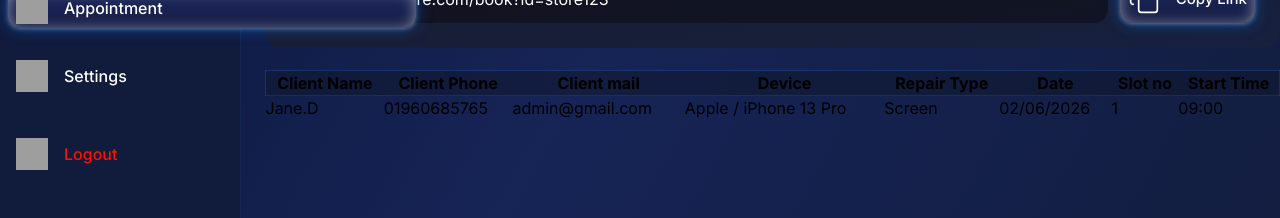
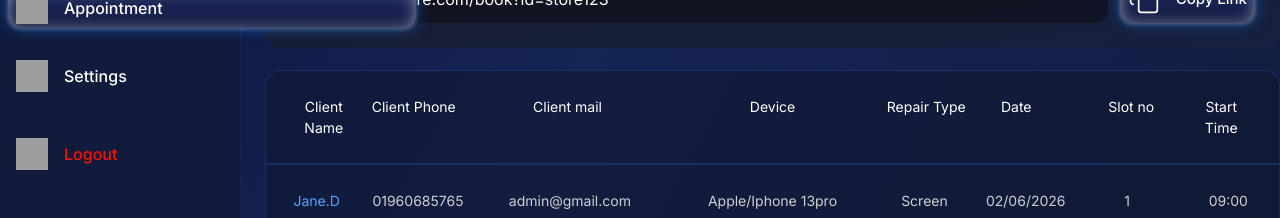
Before and after one commit to riponmondalbd/Task-dashboard, a React (Vite) app: page /appointments in a window 1280 px wide. Shown: the part 582-800 px from the top of the page. Built offline with nearby package versions, Linux system fonts and the light colour scheme; grey boxes are pictures that could not be loaded.

Commit message:
finally complete table data, i made the hole things manually

```diff
--- a/src/components/NavContent/Appointments/Appointment.jsx
+++ b/src/components/NavContent/Appointments/Appointment.jsx
@@ -1,7 +1,7 @@
 import TopNavbar from "../../common/TopNavbar";
 import BookingLink from "./BookingLink";
 import Cards from "./Cards";
-import Table from "./Table";
+import TableData from "./TableData";
 
 const Appointment = () => {
   return (
@@ -10,7 +10,7 @@ const Appointment = () => {
       <div className="pl-6 py-6 pr-6 xl:pr-0 space-y-5.5">
         <Cards />
         <BookingLink />
-        <Table />
+        <TableData />
       </div>
     </div>
   );
--- a/src/components/NavContent/Appointments/Table.jsx
+++ /dev/null
@@ -1,34 +0,0 @@
-const Table = () => {
-  return (
-    <div>
-      <table className="w-full">
-        <thead className="bg-[#0F172B80] border border-[#2B7FFF33]">
-          <tr>
-            <th> Client Name</th>
-            <th> Client Phone</th>
-            <th> Client mail</th>
-            <th> Device</th>
-            <th> Repair Type</th>
-            <th> Date</th>
-            <th> Slot no</th>
-            <th> Start Time</th>
-          </tr>
-        </thead>
-        <tbody>
-          <tr>
-            <td>Jane.D</td>
-            <td>01960685765</td>
-            <td>admin@gmail.com</td>
-            <td>Apple / iPhone 13 Pro</td>
-            <td>Screen</td>
-            <td>02/06/2026</td>
-            <td>1</td>
-            <td>09:00</td>
-          </tr>
-        </tbody>
-      </table>
-    </div>
-  );
-};
-
-export default Table;
--- /dev/null
+++ b/src/components/NavContent/Appointments/TableData.jsx
@@ -0,0 +1,135 @@
+const data = [
+  {
+    ClientName: "Jane.D",
+    ClientPhone: "01960685765",
+    Clientmail: "admin@gmail.com",
+    Device: "Apple/Iphone 13pro",
+    RepairType: "Screen",
+    Date: "02/06/2026",
+    Slotno: "1",
+    StartTime: "09:00",
+  },
+  {
+    ClientName: "Jane.D",
+    ClientPhone: "01960685765",
+    Clientmail: "admin@gmail.com",
+    Device: "Apple/Iphone 13pro",
+    RepairType: "Screen",
+    Date: "02/06/2026",
+    Slotno: "1",
+    StartTime: "10:00",
+  },
+  {
+    ClientName: "Jane.D",
+    ClientPhone: "01960685765",
+    Clientmail: "admin@gmail.com",
+    Device: "Apple/Iphone 13pro",
+    RepairType: "Screen",
+    Date: "02/06/2026",
+    Slotno: "1",
+    StartTime: "11:00",
+  },
+  {
+    ClientName: "Jane.D",
+    ClientPhone: "01960685765",
+    Clientmail: "admin@gmail.com",
+    Device: "Apple/Iphone 13pro",
+    RepairType: "Screen",
+    Date: "02/06/2026",
+    Slotno: "1",
+    StartTime: "12:00",
+  },
+  {
+    ClientName: "Jane.D",
+    ClientPhone: "01960685765",
+    Clientmail: "admin@gmail.com",
+    Device: "Apple/Iphone 13pro",
+    RepairType: "Screen",
+    Date: "02/06/2026",
+    Slotno: "1",
+    StartTime: "02:00",
+  },
+  {
+    ClientName: "Jane.D",
+    ClientPhone: "01960685765",
+    Clientmail: "admin@gmail.com",
+    Device: "Apple/Iphone 13pro",
+    RepairType: "Screen",
+    Date: "02/06/2026",
+    Slotno: "1",
+    StartTime: "03:00",
+  },
+];
+
+const TableData = () => {
+  return (
+    <div className="bg-[#0F172B80] border border-[#2B7FFF33]  rounded-2xl">
+      <div>
+        {/* data head */}
+        <div className="grid grid-cols-2 md:grid-cols-4 lg:grid-cols-5 xl:grid-cols-10 gap-3 border-b border-b-[#162F61] py-6.25">
+          <p className="pl-6.25 text-white text-[14px] font-normal text-center">
+            Client Name
+          </p>
+          <p className=" text-white text-[14px] font-normal text-center">
+            Client Phone
+          </p>
+          <p className="text-white text-[14px] font-normal text-center xl:col-span-2 hidden md:block">
+            Client mail
+          </p>
+          <p className="text-white text-[14px] font-normal text-center xl:col-span-2 hidden md:block">
+            Device
+          </p>
+          <p className="text-white text-[14px] font-normal text-center hidden lg:block">
+            Repair Type
+          </p>
+          <p className="text-white text-[14px] font-normal text-center hidden xl:block pr-6.25">
+            Date
+          </p>
+          <p className="text-white text-[14px] font-normal text-center hidden xl:block">
+            Slot no
+          </p>
+          <p className="pr-6.25 text-white text-[14px] font-normal text-center hidden xl:block">
+            Start Time
+          </p>
+        </div>
+
+        {/* data body */}
+        <div>
+          {data.map((d, index) => (
+            <div
+              key={index}
+              className="grid grid-cols-2 md:grid-cols-4 lg:grid-cols-5 xl:grid-cols-10 py-6.25 border-t border-t-[#162F61]"
+            >
+              <p className="text-[#51A2FF] text-[14px] font-normal text-center">
+                {d.ClientName}
+              </p>
+              <p className="text-[#CFCFCF] text-[14px] font-normal text-center">
+                {d.ClientPhone}
+              </p>
+              <p className="text-[#CFCFCF] text-[14px] font-normal text-center xl:col-span-2 hidden md:block">
+                {d.Clientmail}
+              </p>
+              <p className="text-[#CFCFCF] text-[14px] font-normal text-center xl:col-span-2 hidden md:block">
+                {d.Device}
+              </p>
+              <p className="text-[#CFCFCF] text-[14px] font-normal text-center hidden lg:block">
+                {d.RepairType}
+              </p>
+              <p className="text-[#CFCFCF] text-[14px] font-normal text-center hidden xl:block">
+                {d.Date}
+              </p>
+              <p className="text-[#CFCFCF] text-[14px] font-normal text-center hidden xl:block">
+                {d.Slotno}
+              </p>
+              <p className="text-[#CFCFCF] text-[14px] font-normal text-center hidden xl:block">
+                {d.StartTime}
+              </p>
+            </div>
+          ))}
+        </div>
+      </div>
+    </div>
+  );
+};
+
+export default TableData;
```
